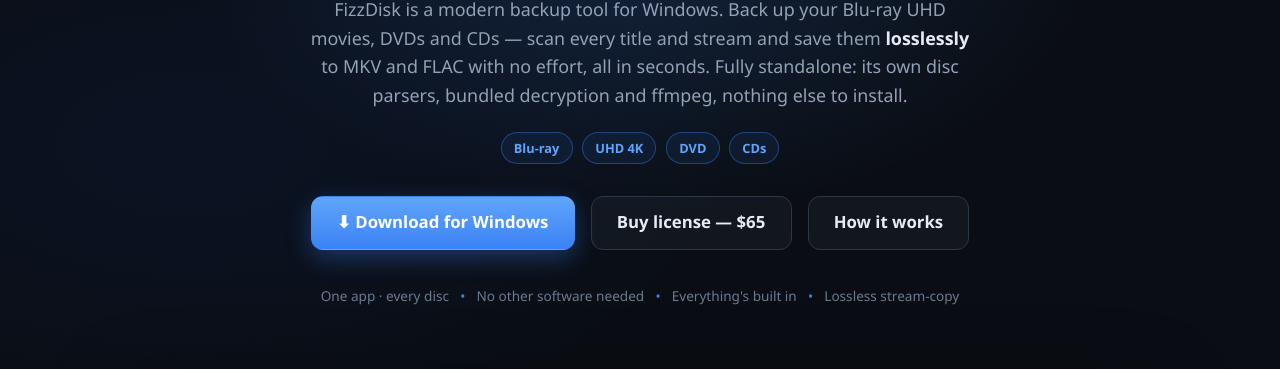
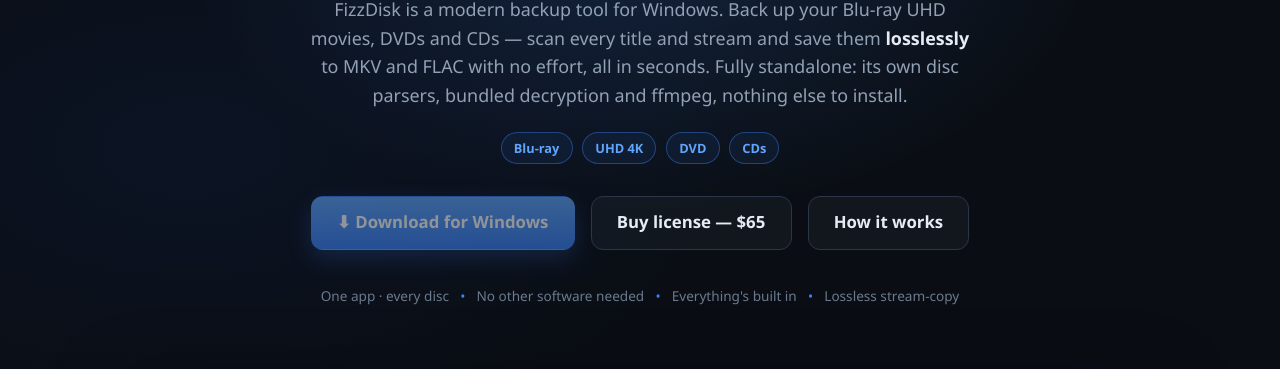
Before and after one commit to TheABBA/FizzDisk, a plain HTML site: page website/index.html in a window 1280 px wide. Shown: the part 373-742 px from the top of the page. Drawn offline with Linux system fonts and the light colour scheme.

Commit message:
Disable downloads on the site while a refreshed build is finalized
Gate the Download buttons behind DOWNLOAD_AVAILABLE (config.js, now false):
they show 'New build soon' + a note instead of delivering the old installer.
Re-enable by setting DOWNLOAD_AVAILABLE:true in website/assets/config.js.

FizzDisk.spec: drop libmqt64/libfizzbd/libfizzbd64 (not imported by the
ripper chain); keep the working UHD backend (fizzdisk-rip.exe + libs + keys
+ appdata/blues).

```diff
--- a/website/assets/config.js
+++ b/website/assets/config.js
@@ -7,5 +7,9 @@ window.FIZZ_CONFIG = {
   PRICE: "$65",
   BUY_URL: "",
   DOWNLOAD_URL: "download/FizzDiskSetup.exe",
+  // Set DOWNLOAD_AVAILABLE to false while a release is being finalized: the
+  // Download buttons show a "new build coming" note instead of delivering the exe.
+  DOWNLOAD_AVAILABLE: false,
+  DOWNLOAD_NOTE: "A refreshed build is being finalized \u2014 it'll be available here shortly.",
   SUCCESS_URL: "success.html",
 };
--- a/website/index.html
+++ b/website/index.html
@@ -7,6 +7,10 @@
 <meta name="description" content="FizzDisk is a backup tool for Windows. Back up your Blu-ray UHD movies, DVDs and CDs — scan every title and stream and save them losslessly to MKV. 50 free backups, then a one-time license. Fully standalone.">
 <link rel="icon" href="assets/fizzdisk.ico">
 <link rel="stylesheet" href="assets/app.css">
+<style>
+  /* Download buttons temporarily disabled while a release is finalized. */
+  a.is-disabled { opacity:.55; cursor:not-allowed; pointer-events:none; }
+</style>
 <script src="assets/config.js"></script>
 </head>
 <body>
@@ -212,6 +216,7 @@
         <a class="btn btn-primary btn-lg" href="download/FizzDiskSetup.exe">⬇  Download for Windows (.exe)</a>
         <a class="btn btn-ghost" data-buy href="#">Buy license — $65</a>
       </div>
+      <p id="dl-status" class="dl-min" style="text-align:center;display:none"></p>
       <div class="dl-support" style="justify-content:center;text-align:center">
         <a class="btn btn-reddit" href="https://www.reddit.com/r/FizzDisk/" target="_blank" rel="noopener">🥽  Contact &amp; support — r/FizzDisk</a>
         <span class="dl-support-note">Questions, requests and help — join us on Reddit.</span>
@@ -244,6 +249,22 @@
     if (cfg.VERSION) { var v=document.getElementById('foot-ver'); if(v) v.textContent=cfg.VERSION; }
     var buyUrl = (cfg.BUY_URL && String(cfg.BUY_URL).trim()) ? cfg.BUY_URL : cfg.SUCCESS_URL;
     if (buyUrl) document.querySelectorAll('[data-buy]').forEach(function(b){ b.href = buyUrl; });
+    // Disable downloads while a release is being finalized (see config.js).
+    if (cfg.DOWNLOAD_AVAILABLE === false) {
+      var note = cfg.DOWNLOAD_NOTE || 'A new build is on the way \u2014 check back shortly.';
+      document.querySelectorAll('a[href*="FizzDiskSetup.exe"]').forEach(function(a){
+        a.classList.add('is-disabled');
+        a.removeAttribute('download');
+        a.setAttribute('aria-disabled','true');
+        a.href = '#download';
+      });
+      var heroBtn = document.querySelector('.hero-cta a[href*="FizzDiskSetup.exe"]');
+      if (heroBtn) heroBtn.textContent = '\u23F1\uFE0F New build soon';
+      var dlBtn = document.querySelector('.dl-cta a[href*="FizzDiskSetup.exe"]');
+      if (dlBtn) dlBtn.textContent = '\u23F1\uFE0F ' + note;
+      var st = document.getElementById('dl-status');
+      if (st) { st.textContent = note; st.style.display = 'block'; }
+    }
   })();
 </script>
 </body>
```
Also changed, not shown: 1 other file.
